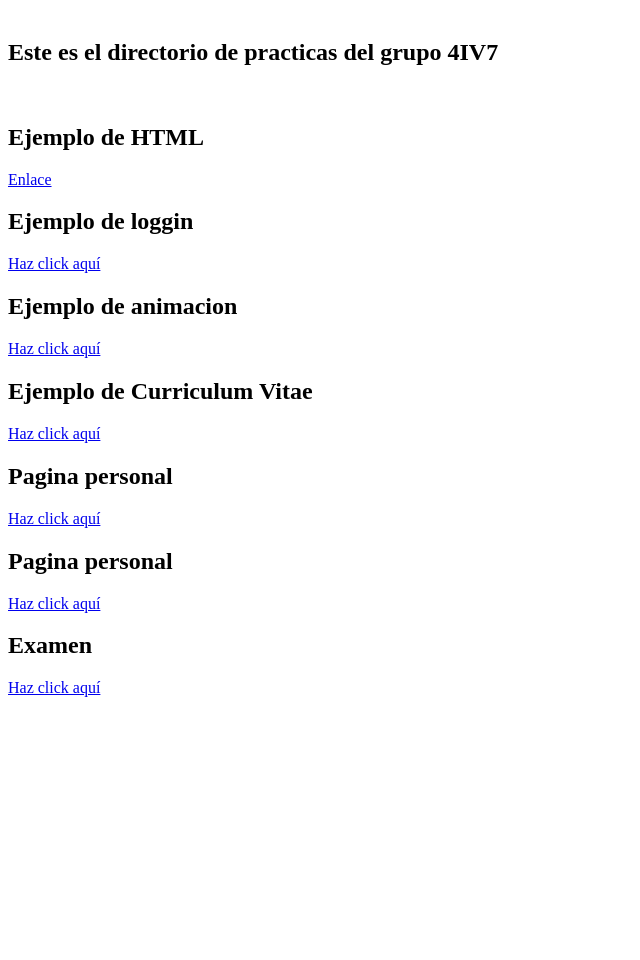
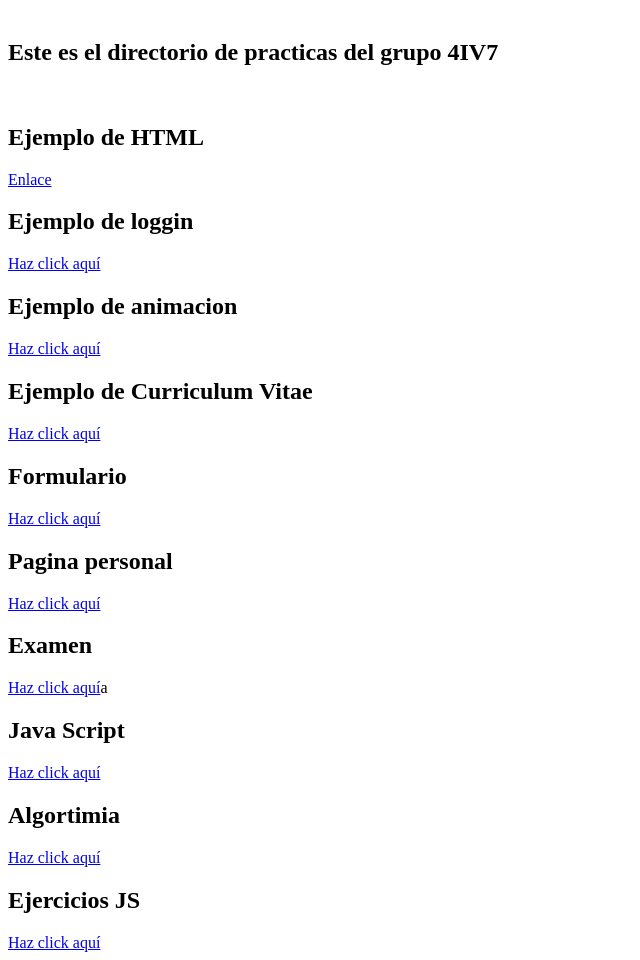
Before and after one commit to Edwin00821/4IV7_PSW_AstudilloPerezEdwinUriel, a plain HTML site: page index.html in a window 1280 px wide. Shown: the part 79-1039 px from the top of the page, without its empty margins (0-640 px from the left). Before the commit the page ends 800 px from the top, so only its background shows below. Drawn offline with Linux system fonts and the light colour scheme.

Commit message:
Links a las demas paginas

```diff
--- a/index.html
+++ b/index.html
@@ -15,9 +15,11 @@
     <h2>Ejemplo de loggin</h2> <a href="03Loggin/index.html">Haz click aquí</a>
     <h2>Ejemplo de animacion</h2> <a href="04CSSAnimada/animada.html">Haz click aquí</a>
     <h2>Ejemplo de Curriculum Vitae</h2> <a href="05Curriculum/index.html">Haz click aquí</a>
-    <h2>Pagina personal</h2> <a href="06Formulario/formulario.html">Haz click aquí</a>
+    <h2>Formulario</h2> <a href="06Formulario/formulario.html">Haz click aquí</a>
     <h2>Pagina personal</h2> <a href="07PaginaPersonal/index.html">Haz click aquí</a>
-    <h2>Examen</h2> <a href="08Examen/index.html">Haz click aquí</a>
-
+    <h2>Examen</h2> <a href="08Examen/index.html">Haz click aquí</a>a
+    <h2>Java Script</h2> <a href="09JavaScript/Ejercicios.html">Haz click aquí</a>
+    <h2>Algortimia</h2><a href="10AlgoritmiaJS/algoritmia.html">Haz click aquí</a>
+    <h2>Ejercicios JS</h2><a href="11EjerciciosJS/ejercicios.html">Haz click aquí</a>
 </body>
 </html>
```
